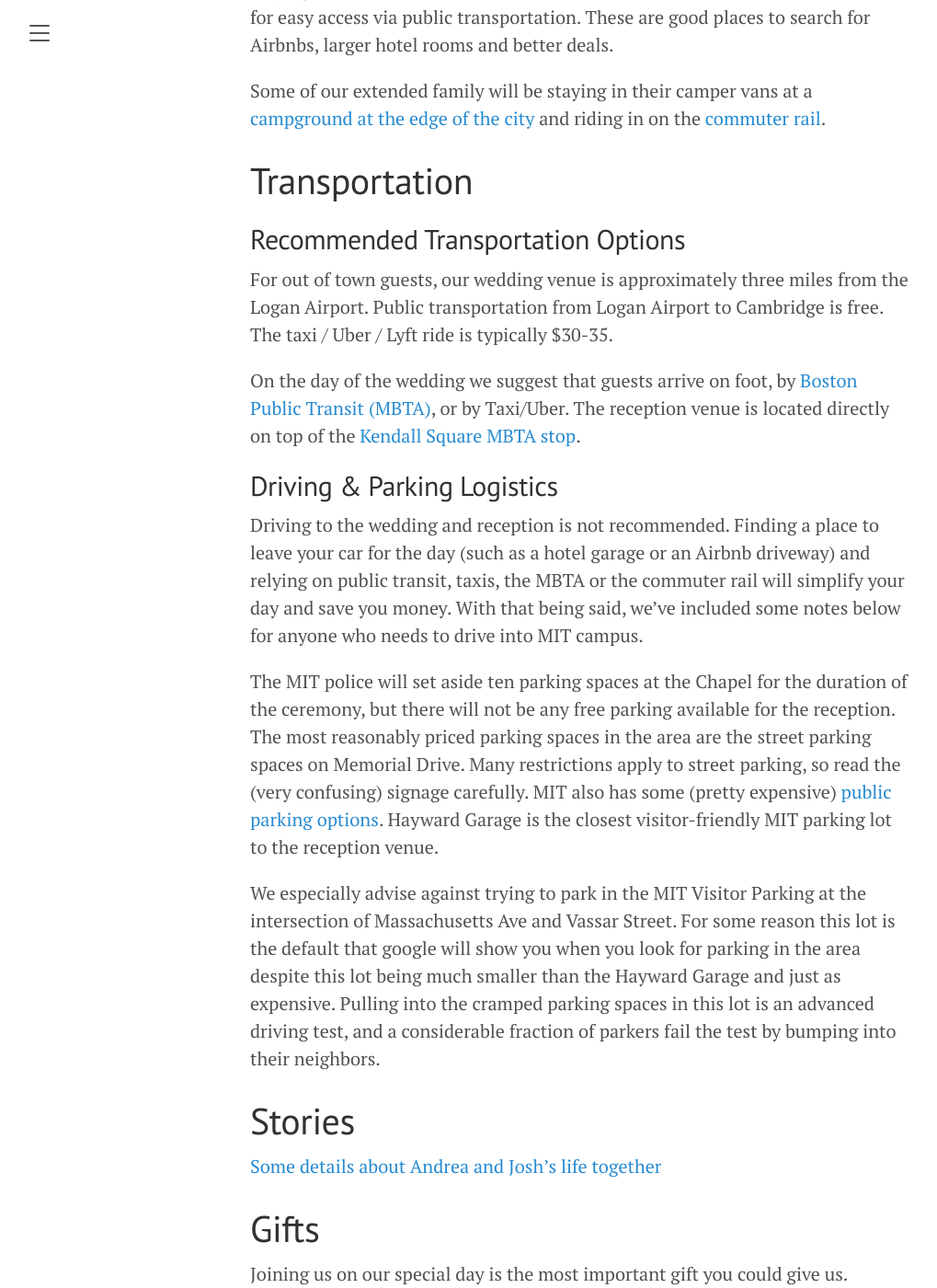
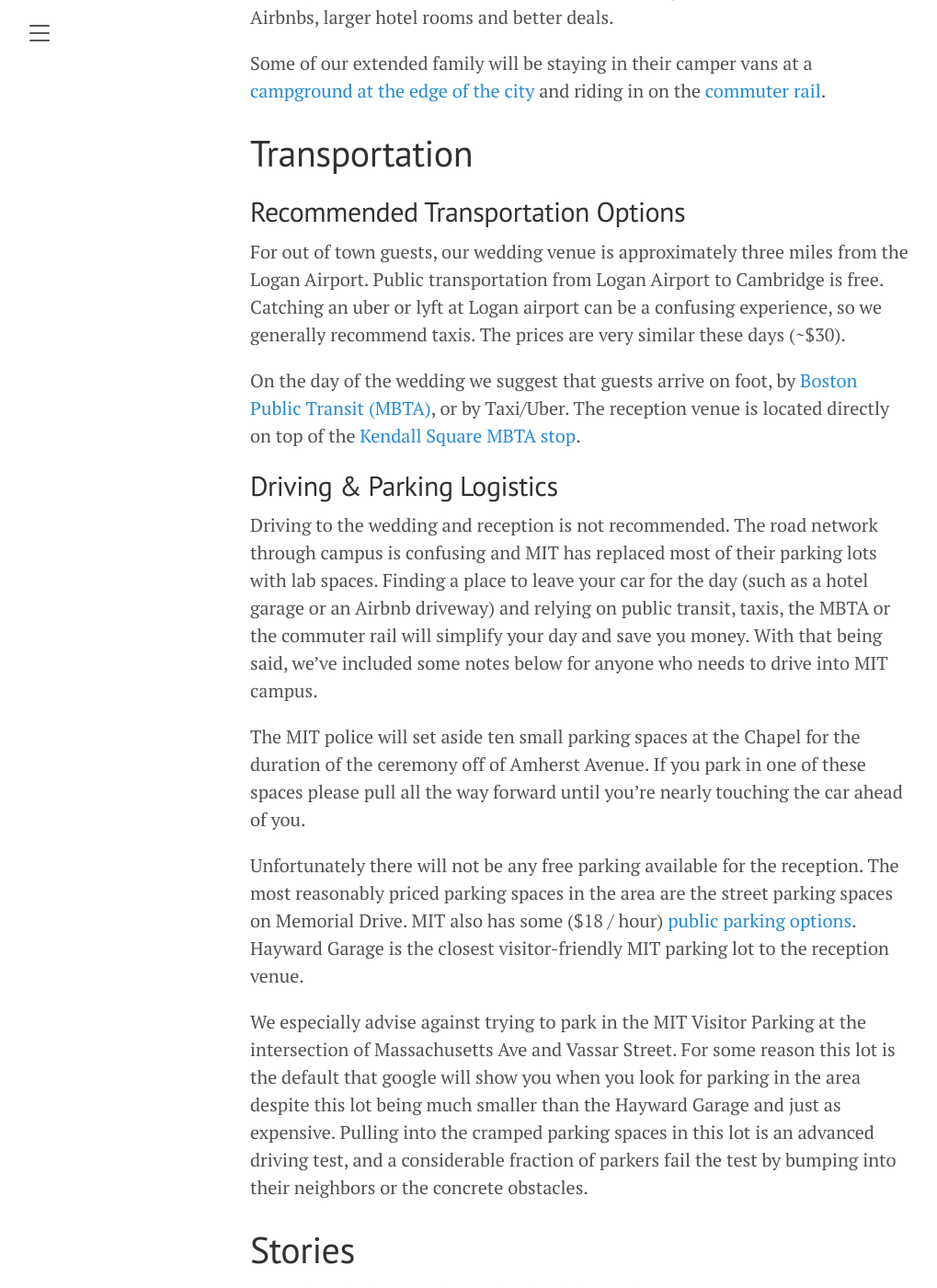
Before and after one commit to JoshBradshaw/andreajosh.github.io, a Jekyll site: the page built from _posts/2023-12-30-overview.md, in a window 1280 px wide and 1400 px high, scrolled down 2834 px. Shown: the whole window at 92% size, without its empty margins (8-1027 px from the left). Built offline with Jekyll 4.4.1, drawn with Linux system fonts in a browser that asks for light colours; some of the changed text lies outside the part shown.

Commit message:
Update 2023-12-30-overview.md

```diff
--- a/_posts/2023-12-30-overview.md
+++ b/_posts/2023-12-30-overview.md
@@ -60,17 +60,19 @@ Some of our extended family will be staying in their camper vans at a [campgroun
 
 ## Recommended Transportation Options
 
-For out of town guests, our wedding venue is approximately three miles from the Logan Airport. Public transportation from Logan Airport to Cambridge is free. The taxi / Uber / Lyft ride is typically $30-35.
+For out of town guests, our wedding venue is approximately three miles from the Logan Airport. Public transportation from Logan Airport to Cambridge is free. Catching an uber or lyft at Logan airport can be a confusing experience, so we generally recommend taxis. The prices are very similar these days (~$30).
 
 On the day of the wedding we suggest that guests arrive on foot, by [Boston Public Transit (MBTA)](https://cdn.mbta.com/sites/default/files/2022-12/2022-12-12-subway-map-v37f.pdf), or by Taxi/Uber. The reception venue is located directly on top of the [Kendall Square MBTA stop](https://www.mbta.com/stops/place-knncl).
 
 ## Driving & Parking Logistics
 
-Driving to the wedding and reception is not recommended. Finding a place to leave your car for the day (such as a hotel garage or an Airbnb driveway) and relying on public transit, taxis, the MBTA or the commuter rail will simplify your day and save you money. With that being said, we've included some notes below for anyone who needs to drive into MIT campus.
+Driving to the wedding and reception is not recommended. The road network through campus is confusing and MIT has replaced most of their parking lots with lab spaces. Finding a place to leave your car for the day (such as a hotel garage or an Airbnb driveway) and relying on public transit, taxis, the MBTA or the commuter rail will simplify your day and save you money. With that being said, we've included some notes below for anyone who needs to drive into MIT campus.
 
-The MIT police will set aside ten parking spaces at the Chapel for the duration of the ceremony, but there will not be any free parking available for the reception. The most reasonably priced parking spaces in the area are the street parking spaces on Memorial Drive. Many restrictions apply to street parking, so read the (very confusing) signage carefully. MIT also has some (pretty expensive) [public parking options](https://web.mit.edu/facilities/transportation/parking/visitors/public_parking.html). Hayward Garage is the closest visitor-friendly MIT parking lot to the reception venue.
+The MIT police will set aside ten small parking spaces at the Chapel for the duration of the ceremony off of Amherst Avenue. If you park in one of these spaces please pull all the way forward until you're nearly touching the car ahead of you.
 
-We especially advise against trying to park in the MIT Visitor Parking at the intersection of Massachusetts Ave and Vassar Street. For some reason this lot is the default that google will show you when you look for parking in the area despite this lot being much smaller than the Hayward Garage and just as expensive. Pulling into the cramped parking spaces in this lot is an advanced driving test, and a considerable fraction of parkers fail the test by bumping into their neighbors.
+Unfortunately there will not be any free parking available for the reception. The most reasonably priced parking spaces in the area are the street parking spaces on Memorial Drive. MIT also has some ($18 / hour) [public parking options](https://web.mit.edu/facilities/transportation/parking/visitors/public_parking.html). Hayward Garage is the closest visitor-friendly MIT parking lot to the reception venue.
+
+We especially advise against trying to park in the MIT Visitor Parking at the intersection of Massachusetts Ave and Vassar Street. For some reason this lot is the default that google will show you when you look for parking in the area despite this lot being much smaller than the Hayward Garage and just as expensive. Pulling into the cramped parking spaces in this lot is an advanced driving test, and a considerable fraction of parkers fail the test by bumping into their neighbors or the concrete obstacles.
 
 # Stories
 
```
Also changed, not shown: other parts of _posts/2023-12-30-overview.md (+1 -1 lines).
